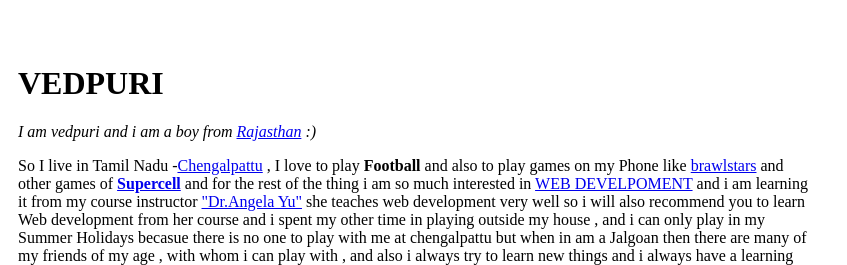
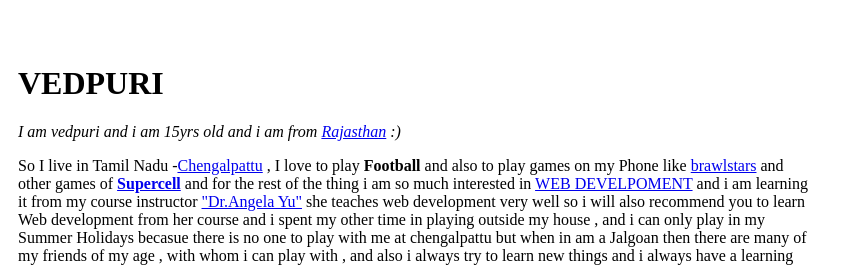
Before and after one commit to Vedpuri/cv, a plain HTML site: page index.html in a window 1280 px wide. Shown: the top 265 px of the page, 433-1280 px from the left. Drawn offline with Linux system fonts and the light colour scheme.

Commit message:
changed some content

```diff
--- a/index.html
+++ b/index.html
@@ -12,7 +12,7 @@
       <td><img src="ved.png" height="300" alt="It's just my Selfie"></td>
       <td>
         <h1>VEDPURI</h1>
-        <p><em>I am vedpuri and i am a boy from <a href="https://en.wikipedia.org/wiki/Rajasthan " target="_blank"> Rajasthan</a> :) </em></p>
+        <p><em>I am vedpuri and i am 15yrs old and i am from <a href="https://en.wikipedia.org/wiki/Rajasthan " target="_blank"> Rajasthan</a> :) </em></p>
         <p>So I live in Tamil Nadu -<a href="https://en.wikipedia.org/wiki/Chengalpattu" target="_blank">Chengalpattu</a> , I love to play <strong>Football</strong> and also to play games on my Phone like <a
             href="https://play.google.com/store/apps/details/?id=com.supercell.brawlstars" target="_blank">brawlstars</a> and other games of <strong><a href="https://supercell.com/en/" target="_blank">Supercell</a></strong> and for the rest of the
           thing i
```
